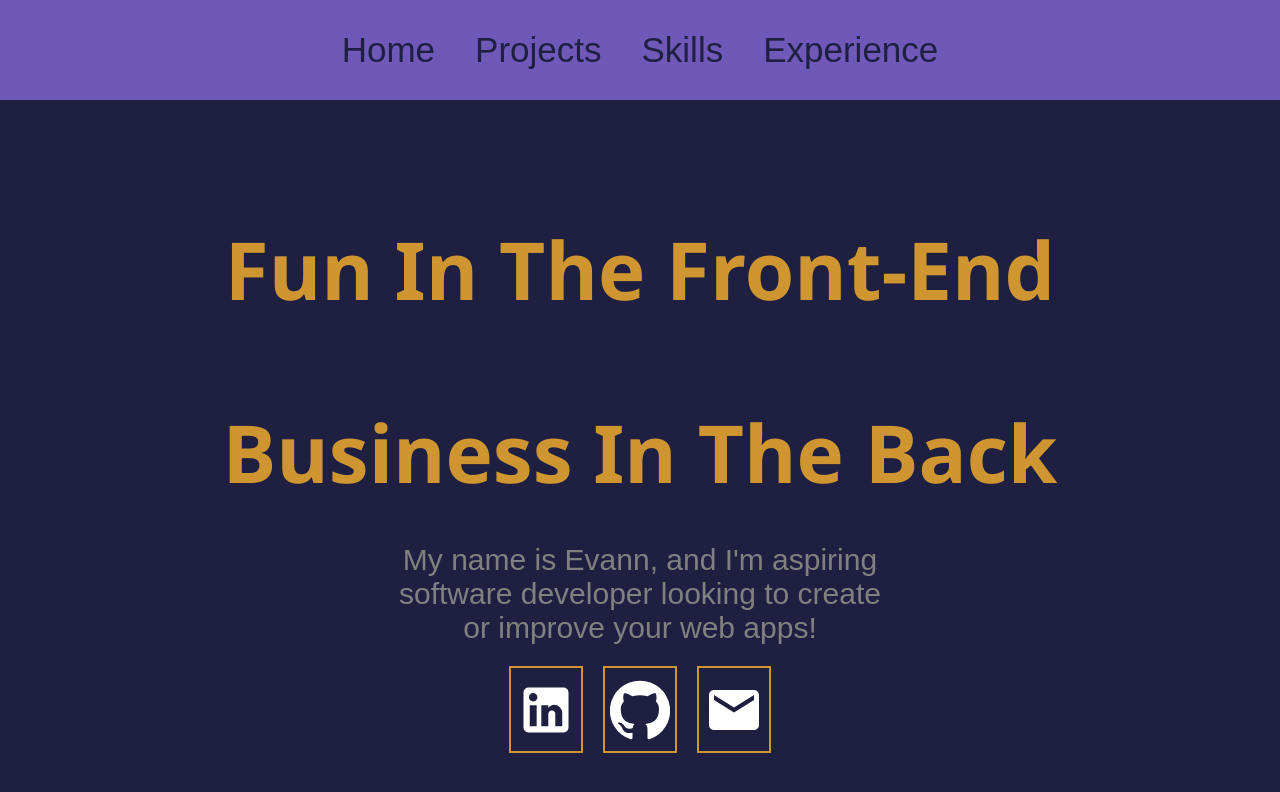
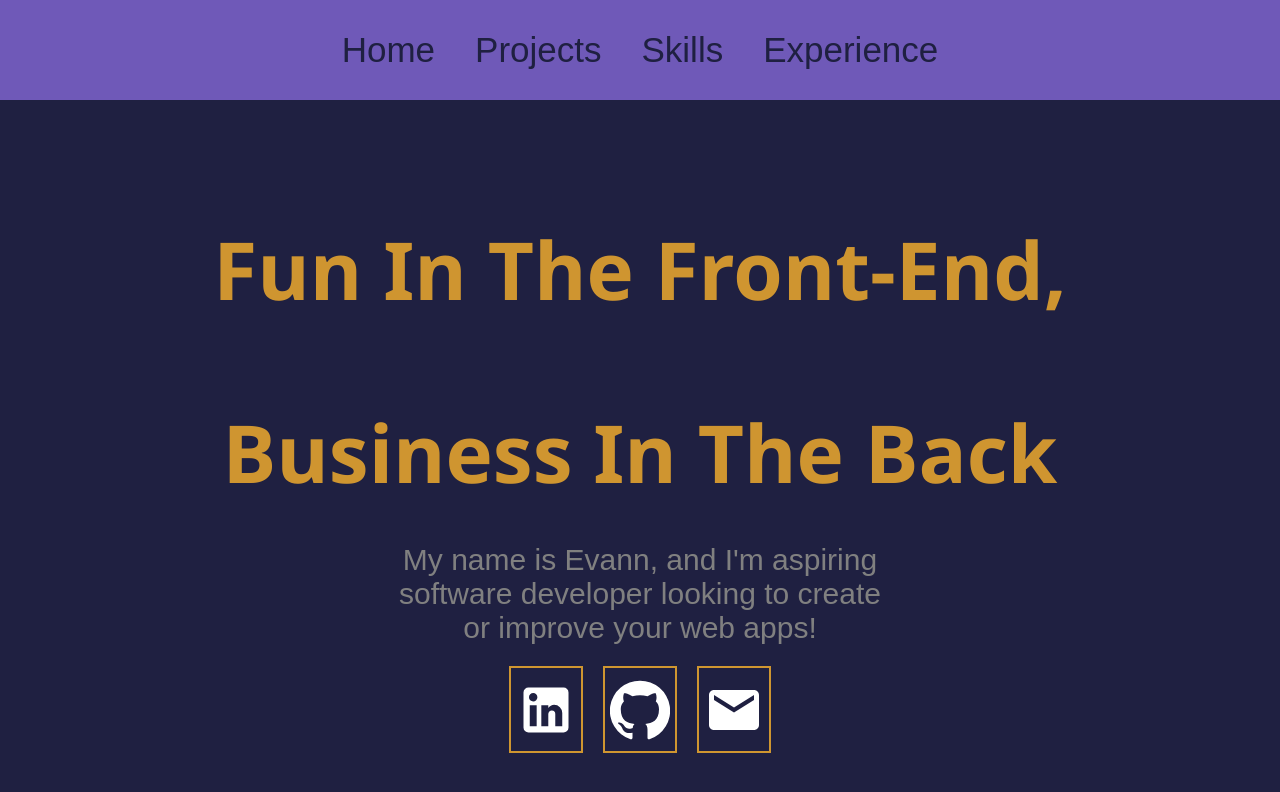
Before and after one commit to evannf/react-portfolio, a React (Create React App) app: page / in a window 1280 px wide. Shown: the top 792 px of the page. Built offline with nearby package versions, Linux system fonts and the light colour scheme.

Commit message:
minor add

```diff
--- a/src/pages/Home.js
+++ b/src/pages/Home.js
@@ -10,7 +10,7 @@ function Home() {
   return (
     <div className='home'>
       <div className='about'>
-        <h2><span className='fun'>Fun</span> In The Front-End</h2>
+        <h2><span className='fun'>Fun</span> In The Front-End,</h2>
         <h2>Business In The Back</h2>
         <div className='prompt'>
           <p>
```
